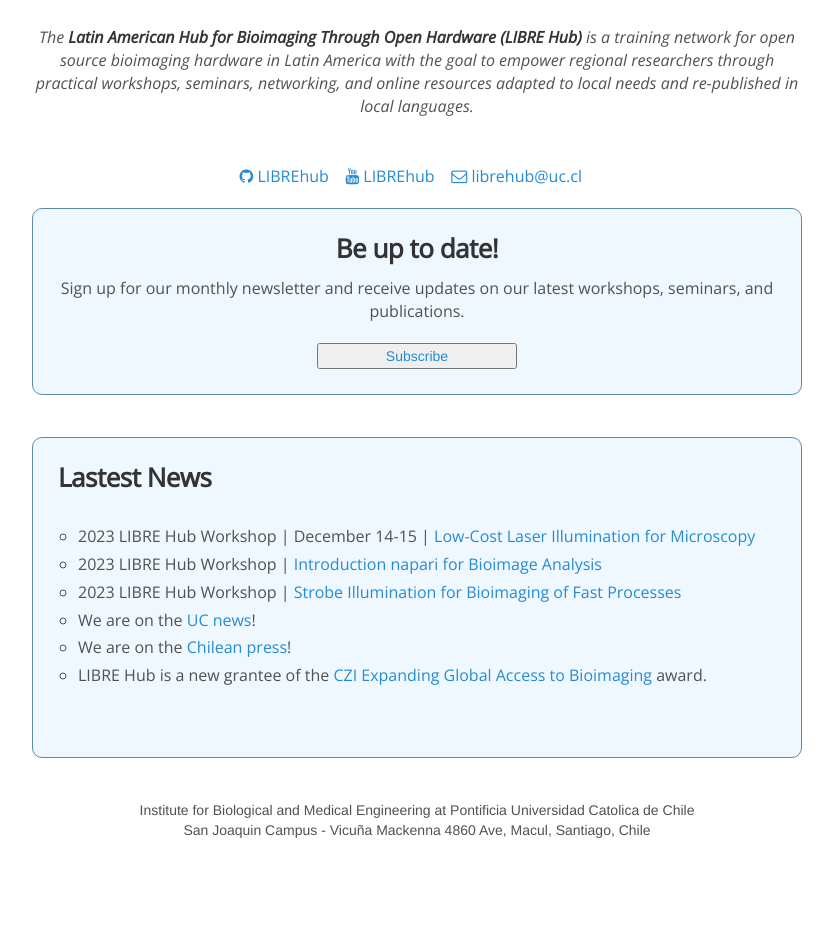
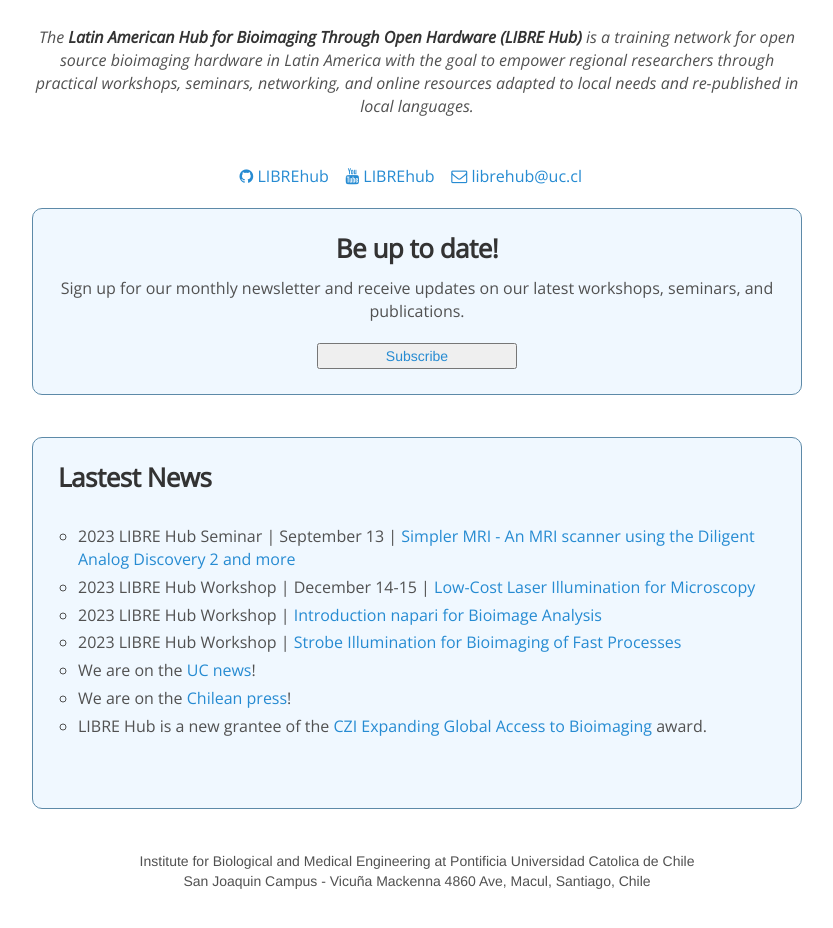
Before and after one commit to LIBREhub/LIBREhub.github.io, a Jekyll site: the page built from index.html, in a window 1280 px wide and 1353 px high. Shown: the part 420-1348 px from the top of the window, without its empty margins (223-1056 px from the left). Built offline with Jekyll 4.4.1, drawn with Linux system fonts in a browser that asks for light colours; nearby versions of some CDN libraries.

Commit message:
Update news.yml

```diff
--- a/_data/news.yml
+++ b/_data/news.yml
@@ -1,3 +1,6 @@
+- date: 2023-09-08
+  details: 2023 LIBRE Hub Seminar | September 13 | <a href="" target="_blank">Simpler MRI - An MRI scanner using the Diligent Analog Discovery 2 and more</a>
+
 - date: 2023-08-03
   details: 2023 LIBRE Hub Workshop | December 14-15 | <a href="https://librehub.github.io/2023/07/12/laserillum-ws.html" target="_blank">Low-Cost Laser Illumination for Microscopy</a>
 
```
